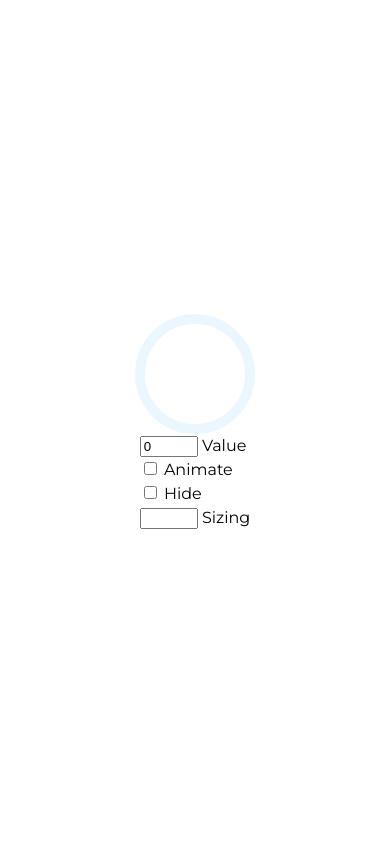
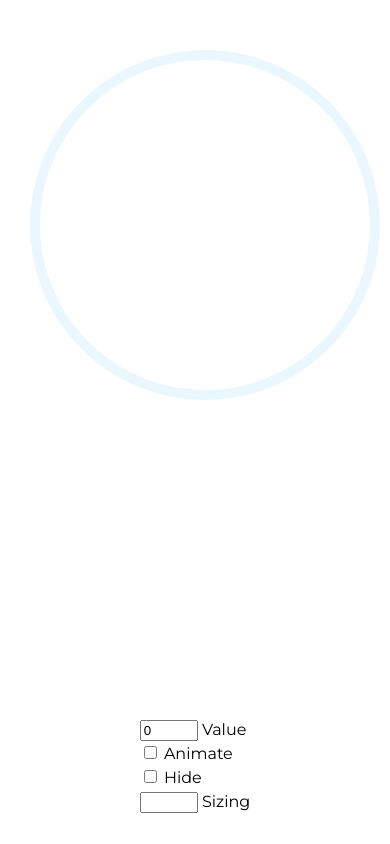
Before and after one commit to Kargobober/progress-bar, a plain HTML site: page index.html in a window 390 px wide. Drawn offline with Linux system fonts and the light colour scheme.

Commit message:
fix: animation jumping feat: adaptability - stretch mode for sizing

```diff
--- a/components/progress/index.css
+++ b/components/progress/index.css
@@ -1,9 +1,9 @@
 @keyframes rotating {
   from {
-    transform: rotateZ(0deg);
+    transform: rotateZ(-90deg);
   }
   to {
-    transform: rotateZ(360deg);
+    transform: rotateZ(270deg);
   }
 }
 
--- a/components/progress/index.js
+++ b/components/progress/index.js
@@ -1,3 +1,5 @@
+import { getContentSize } from "../../scripts/utils.js";
+
 const defaultStyles = {
   /**
    * number или "stretch" - в таком случае компонент растянется на ширину родителя
@@ -26,6 +28,38 @@ export default class Progress {
     this.method = method;
     this.styles = styles ?? defaultStyles;
 
+    if (this.styles.size === "stretch") {
+      if (this.method === "append" || this.method === "prepend") {
+        this.styles.size = Math.min(
+          getContentSize(this.node).width,
+          getContentSize(this.node).height
+        );
+        window.addEventListener("resize", () => {
+          this.setSize(
+            Math.min(
+              getContentSize(this.node).width,
+              getContentSize(this.node).height
+            )
+          );
+        });
+      } else {
+        // поиск родителя при before | after
+        const parent = this.node.parentNode;
+        this.styles.size = Math.min(
+          getContentSize(parent).width,
+          getContentSize(parent).height
+        );
+        window.addEventListener("resize", () => {
+          this.setSize(
+            Math.min(
+              getContentSize(parent).width,
+              getContentSize(parent).height
+            )
+          );
+        });
+      }
+    }
+
     this.svg = {
       markup: "",
       className: classPrefix,
@@ -41,9 +75,6 @@ export default class Progress {
         );
         this.markup.setAttribute("class", this.className);
         this.calcSize(externalContext);
-      },
-      toggleAnimation() {
-        this.markup.classList.toggle("progress_animated");
       },
       calcSize(externalContext) {
         this.markup.setAttribute("width", externalContext.styles.size);
@@ -102,6 +133,9 @@ export default class Progress {
         this.markup.style.strokeDasharray = `${this.circumference} ${this.circumference}`;
         this.markup.style.strokeDashoffset = this.circumference;
       },
+      toggleAnimation() {
+        this.markup.classList.toggle("progress_animated");
+      },
     };
     this.circle.createCircle(this);
     this.circle.handleResize();
@@ -127,6 +161,9 @@ export default class Progress {
     this.node[this.method](this.svg.markup);
   }
 
+  /**
+   * @param {0 | 1} condition - 1 = видно
+   */
   toggleHiding(condition) {
     if (condition) {
       this.svg.markup.style.visibility = "visible";
@@ -142,7 +179,7 @@ export default class Progress {
   }
 
   toggleAnimation() {
-    this.svg.toggleAnimation();
+    this.circle.toggleAnimation();
   }
 
   setProgress(value) {
@@ -158,11 +195,17 @@ export default class Progress {
   }
 
   setSize(value) {
+    // при ресайзе скачет длина окружности, потому отключаем плавность
+    this.circle.markup.style.transition = `stroke-dashoffset 0s linear`;
     this.styles.size = value;
     this.svg.calcSize(this);
     this.calcCircleSize(this.backCircle);
     this.calcCircleSize(this.circle);
     this.circle.handleResize();
     this.circle.setProgress(this.circle.lastValue);
+    // после окончания вычислений восстанавливем плавность изм-ий длины окружности
+    setTimeout(() => {
+      this.circle.markup.style.transition = `stroke-dashoffset ${this.styles.transitionDuration} linear`;
+    }, 0);
   }
 }
--- a/css/style.css
+++ b/css/style.css
@@ -52,9 +52,20 @@ body {
 }
 
 .main {
+  padding: 30px 20px;
+  box-sizing: border-box;
   height: 100%;
   display: flex;
   flex-direction: column;
   justify-content: center;
   align-items: center;
 }
+
+.container {
+  display: flex;
+  justify-content: center;
+  width: 100%;
+  height: 700px;
+  padding: 20px;
+  padding-left: 40px;
+}
--- a/index.html
+++ b/index.html
@@ -9,6 +9,7 @@
   </head>
   <body class="page">
     <main class="main">
+      <div class="container"></div>
       <ul class="demo-progress">
         <li class="demo-progress__list-item">
           <input
--- a/scripts/index.js
+++ b/scripts/index.js
@@ -1,6 +1,6 @@
 import { Progress } from "../components/index.js";
 
-const main = document.querySelector("main");
+const container = document.querySelector(".container");
 const inputProgressValue = document.querySelector(
   ".demo-progress__input-value"
 );
@@ -15,7 +15,7 @@ const inputProgressSizing = document.querySelector(
 );
 
 const progressStyles = {
-  size: 120,
+  size: "stretch",
   backgroundColor: "transparent",
   stroke: "var(--color-main)",
   backStroke: "var(--color-bg-alt)",
@@ -23,7 +23,7 @@ const progressStyles = {
   fill: "transparent",
   transitionDuration: "0.3s",
 };
-const progress = new Progress(main, "prepend", progressStyles);
+const progress = new Progress(container, "append", progressStyles);
 progress.render();
 
 inputProgressValue.addEventListener("change", (evt) => {
--- /dev/null
+++ b/scripts/utils.js
@@ -0,0 +1,13 @@
+export function getContentSize(node) {
+  const computedStyles = getComputedStyle(node);
+  return {
+    width:
+      node.clientWidth -
+      parseInt(computedStyles.paddingLeft) -
+      parseInt(computedStyles.paddingRight),
+    height:
+      node.clientHeight -
+      parseInt(computedStyles.paddingTop) -
+      parseInt(computedStyles.paddingBottom),
+  };
+}
```
